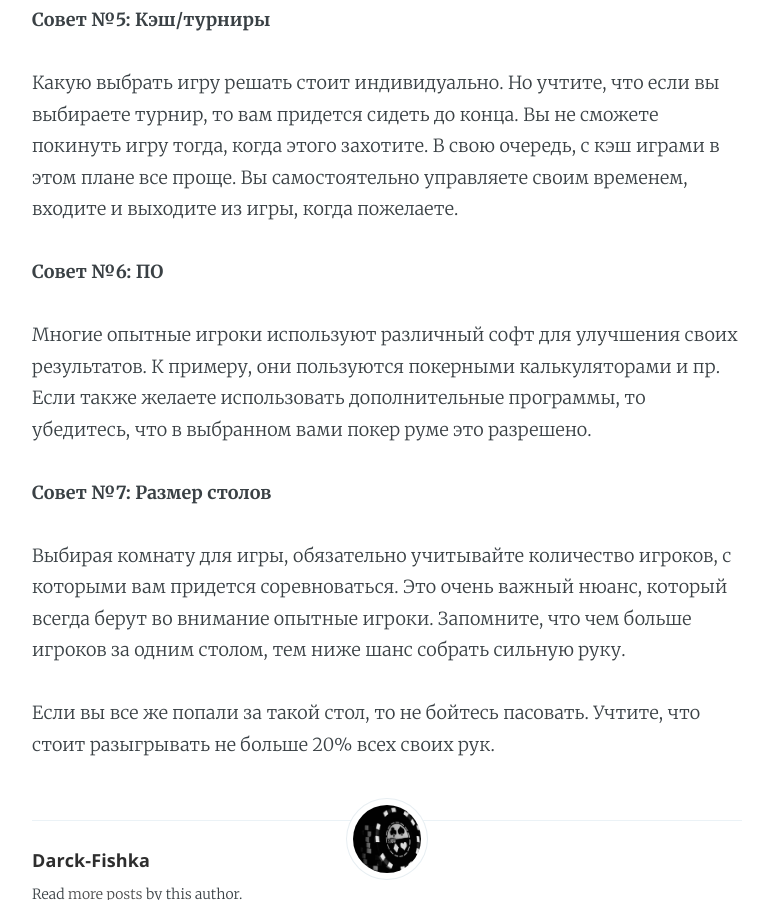
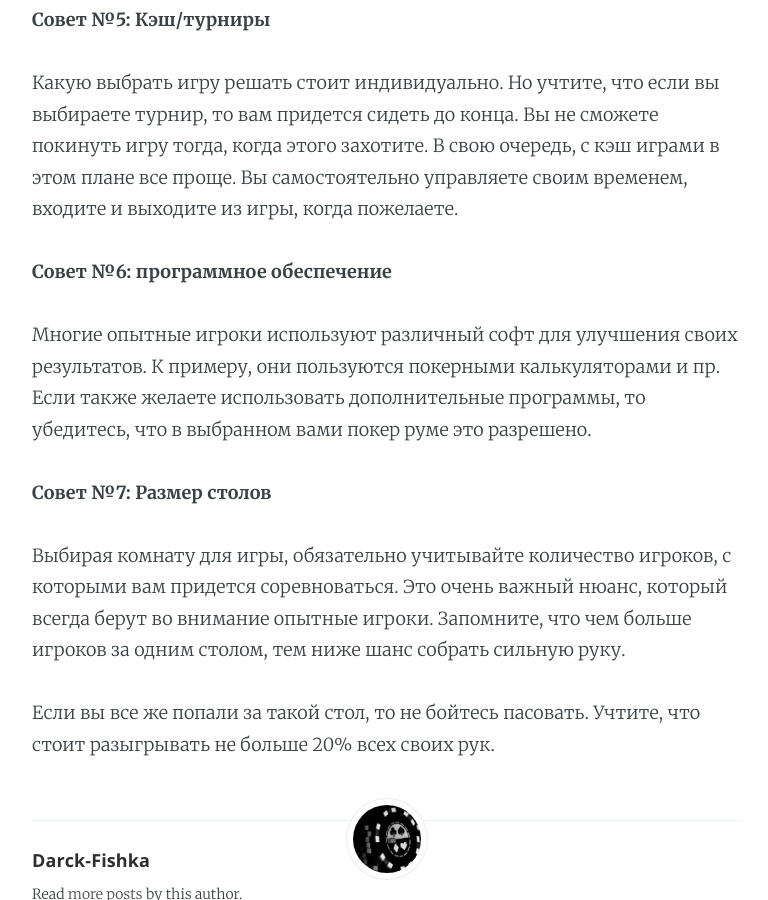
Before and after one commit to calmmoney/calmmoney.github.io, a Jekyll site: the page built from _posts/2019-02-12-poker-room.md, in a window 1280 px wide and 900 px high, scrolled down 1924 px. Shown: the whole window, without its empty margins (253-1021 px from the left). Built offline with Jekyll 4.4.1, drawn with Linux system fonts in a browser that asks for light colours; nearby versions of some CDN libraries; some of the changed lines change nothing that is shown.

Commit message:
Update from Forestry.io Anastasiya Ilina updated _posts/2019-02-12-poker-room.md

```diff
--- a/_posts/2019-02-12-poker-room.md
+++ b/_posts/2019-02-12-poker-room.md
@@ -3,12 +3,12 @@ layout: post
 cover: false
 navigation: false
 title: Советы по выбору покер рум
-date: 2019-02-12 17:25:00
+date: 2019-02-12T17:25:00.000+00:00
 tags: fiction
-subclass: 'post tag-fiction'
+subclass: post tag-fiction
 author: Fishka
+
 ---
-
 ### 7 СОВЕТОВ, КАК ВЫБРАТЬ ПОКЕР РУМ
 
 {% include image.html url="/assets/images/vybor_poker_ruma_cover.png" width="100%" description="Как правельно вібрать покер рум" %}
@@ -35,7 +35,7 @@ author: Fishka
 
 Какую выбрать игру решать стоит индивидуально. Но учтите, что если вы выбираете турнир, то вам придется сидеть до конца. Вы не сможете покинуть игру тогда, когда этого захотите. В свою очередь, с кэш играми в этом плане все проще. Вы самостоятельно управляете своим временем, входите и выходите из игры, когда пожелаете.
 
-**Совет №6: ПО**
+**Совет №6: программное обеспечение**
 
 Многие опытные игроки используют различный софт для улучшения своих результатов. К примеру, они пользуются покерными калькуляторами и пр. Если также желаете использовать дополнительные программы, то убедитесь, что в выбранном вами покер руме это разрешено.
 
```
